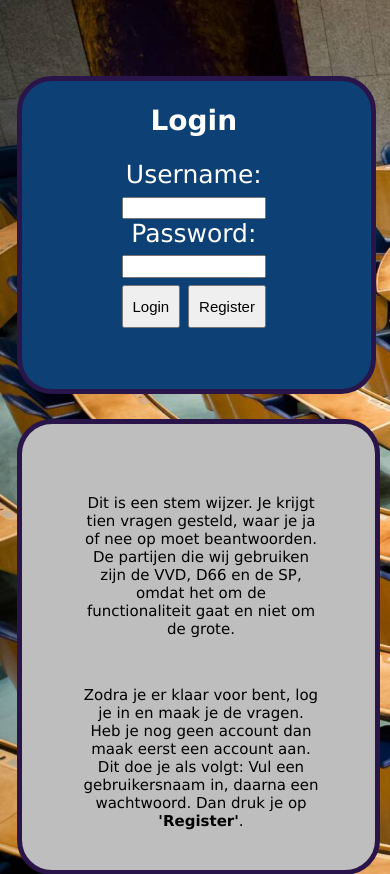
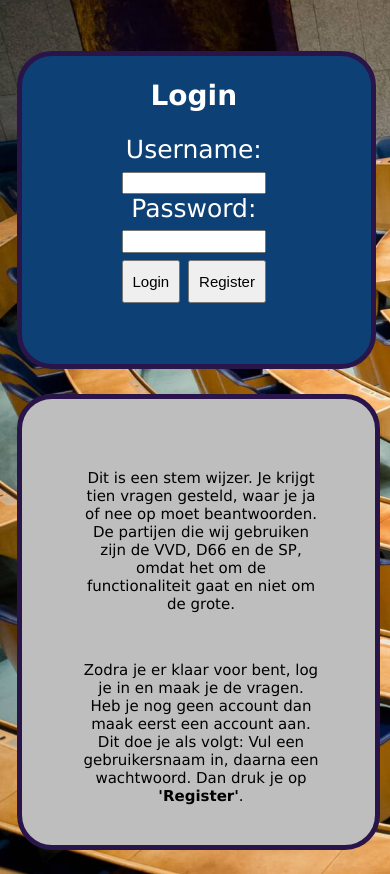
Before and after one commit to Max-Scholten/Project2, a PHP site: page /login.php in a window 390 px wide. Shown: the part 74-948 px from the top of the page. Run offline with PHP 8.4, Linux system fonts and the light colour scheme.

Commit message:
css @media

```diff
--- a/css/login.css
+++ b/css/login.css
@@ -242,7 +242,7 @@
         text-align: center;
         grid-column: 3 ;
         grid-row: 1 / 3;
-        margin-top: 150px;
+        margin-top: 125px;
 
         padding-bottom: 55px;
         padding-left: 45px;
```
